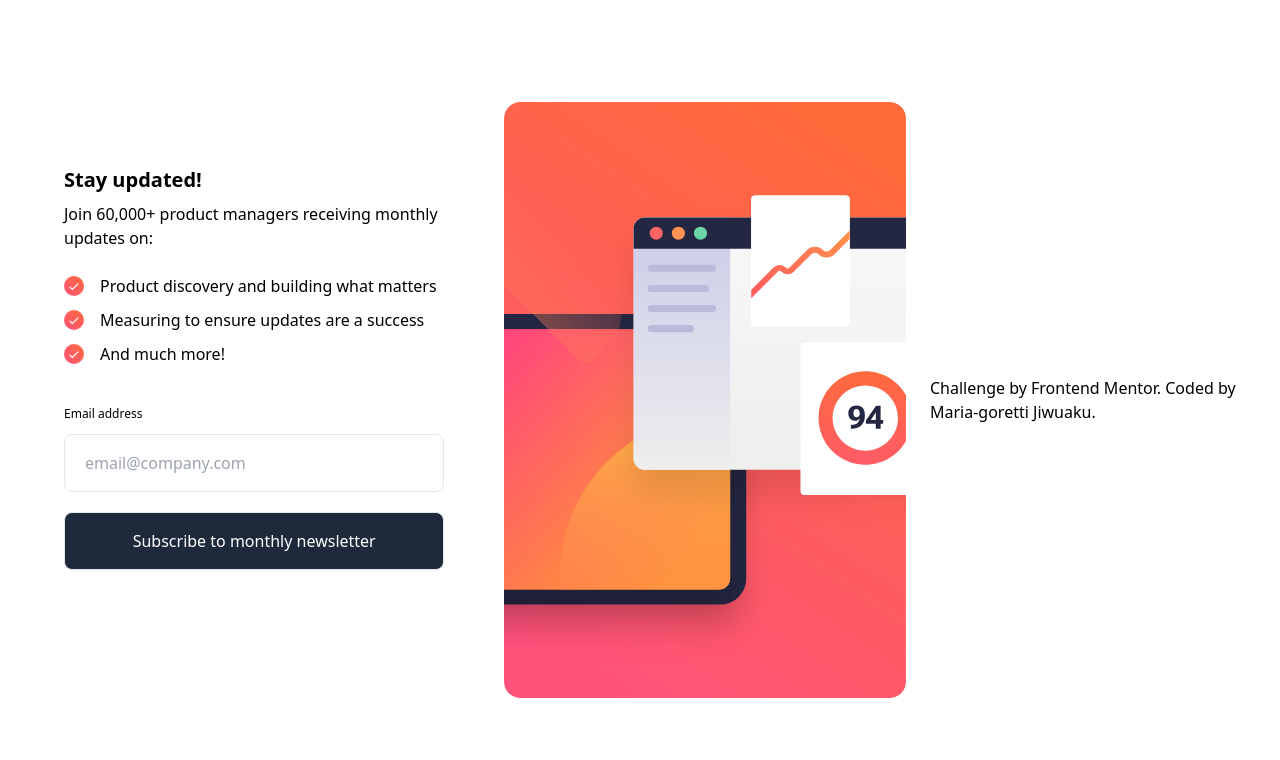
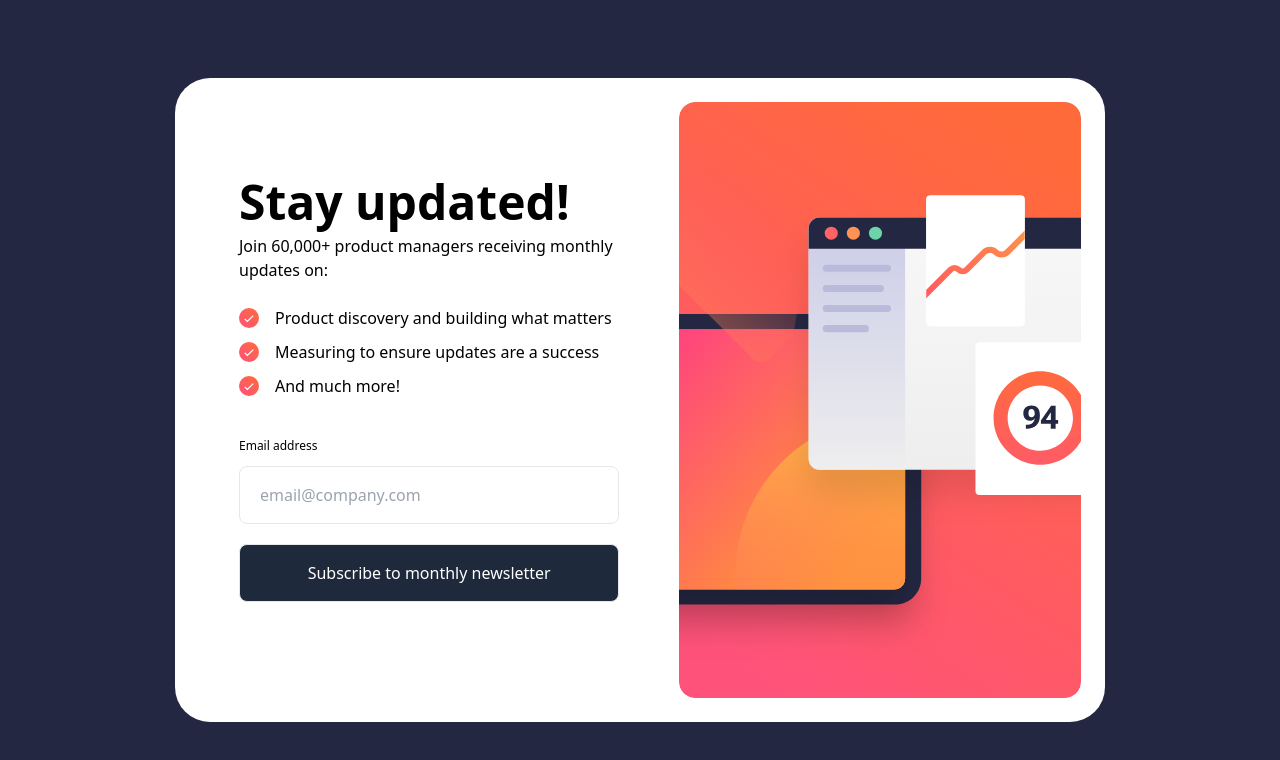
Before and after one commit to mariajiwuaku/signup-form, a website: page index.html in a window 1280 px wide. Drawn offline with Linux system fonts and the light colour scheme.

Commit message:
Styling with Tailwindcss

```diff
--- a/index.html
+++ b/index.html
@@ -10,26 +10,26 @@
   <link href="/dist/output.css" rel="stylesheet">
 
   <!-- Feel free to remove these styles or customise in your own stylesheet 👍 -->
-<!--  <style>
+<style>
     .attribution { font-size: 11px; text-align: center; }
     .attribution a { color: hsl(228, 45%, 44%); }
-  </style>-->
+  </style>
 </head>
-<body  class="flex items-center justify-center min-h-screen font-roboto bg-pale-navy">
+<body  class=" bg-pale-navy flex items-center justify-center min-h-screen font-roboto bg-pale-navy">
   <!-- Sign-up form start -->
 
 
   <main
-    class="email-card flex flex-col-reverse md:flex-row justify-between w-full max-w-[930px] md:max-h-[645px] bg-white rounded-[35px] md:px-6 md:py-6 gap-5">
-    <div class="px-6 pb-12 md:px-10 md:py-16 md:w-full">
-      <h2 class="text-xl font-bold mb-2">Stay updated!</h2>
-      <p class="text-base mb-6">
+    class="email-card flex flex-col-reverse md:flex-row justify-center items-center w-full max-w-[930px] md:max-h-[645px]  rounded-[35px] md:px-6 md:py-6 gap-5">
+    <div class="px-6 pb-12 md:px-10 md:py-16 md:w-full bg-white">
+      <h2 class="text-5xl font-bold mb-2 text-pale-blue">Stay updated!</h2>
+      <p class="text-base mb-6 text-pale-blue">
         Join 60,000+ product managers receiving monthly updates on:
       </p>
       <ul class="flex flex-col gap-[10px] mb-10">
         <li class="flex items-center gap-4">
           <img src="./assets/images/icon-success.svg" alt="" width="20" height="20" class="w-5" aria-hidden="true" />
-          <span class="text-base">Product discovery and building what matters
+          <span class="text-base text-pale-blue">Product discovery and building what matters
           </span>
         </li>
         <li class="flex items-center gap-4">
@@ -85,11 +85,11 @@
 
 
   <!-- Success message end -->
-  <footer>
-  <div class="attribution">
+
+  <!--<div class="attribution">
     Challenge by <a href="https://www.frontendmentor.io?ref=challenge" target="_blank">Frontend Mentor</a>.
     Coded by <a href="#">Maria-goretti Jiwuaku</a>.
-  </div>
-</footer>
+  </div>-->
+
 </body>
 </html>
--- a/src/input.css
+++ b/src/input.css
@@ -1,3 +1,11 @@
 @tailwind base;
 @tailwind components;
 @tailwind utilities;
+
+body{
+    background-color: hsl(234, 29%, 20%);
+}
+main{
+    background-color: white;
+    align-items: center;
+}
```
Also changed, not shown: dist/output.css.
